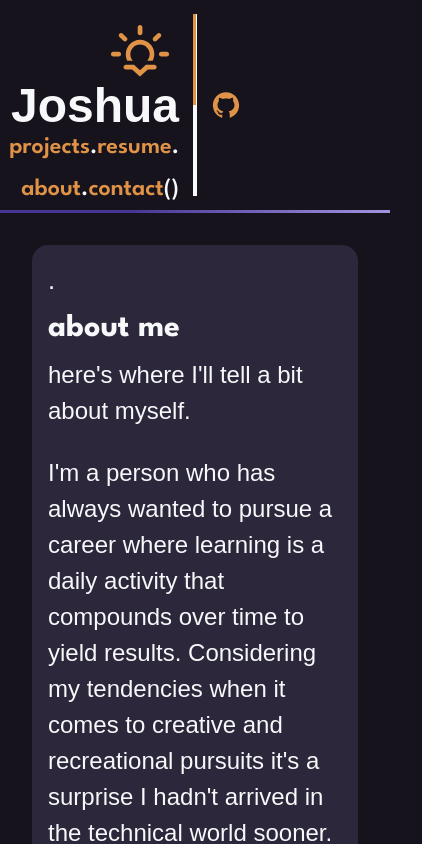
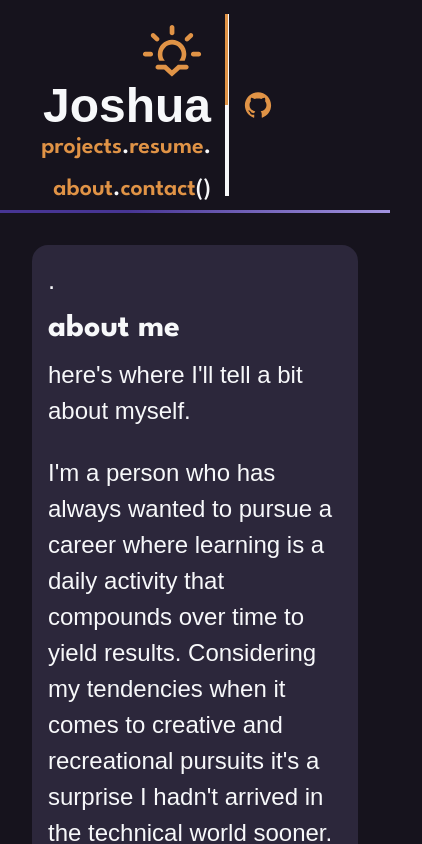
Before and after one commit to CarpentersKeys/portfolio, a Next.js app: page /about in a window 390 px wide. Shown: the top 844 px of the page, 422 px wide, since content can reach past the window. Built offline with nearby package versions, Linux system fonts and the light colour scheme; a web font is replaced by a local one.

Commit message:
nav margin for mobile

```diff
--- a/components/Layout.module.scss
+++ b/components/Layout.module.scss
@@ -4,6 +4,7 @@
     justify-content: space-between;
     height: 100%;
 }
+
 
 .top,
 .footer {
@@ -106,8 +107,7 @@
     }
 
     #layout nav li h1 {
-
-        margin-left: 40px;
+        margin-left: 2rem;
     }
 
     #layout nav {
@@ -145,3 +145,9 @@
     min-width: 4px;
     background-color: var(--white);
 }
+
+@media (max-width: 768px) {
+    #layout nav {
+        margin: 0px 2rem;
+    }
+}
```
Also changed, not shown: components/Layout.jsx (+4 -4 lines).
